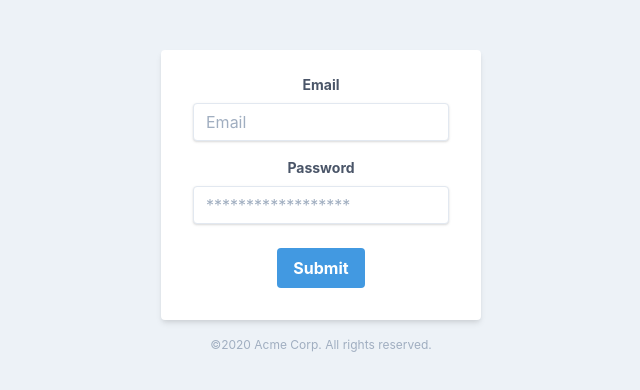
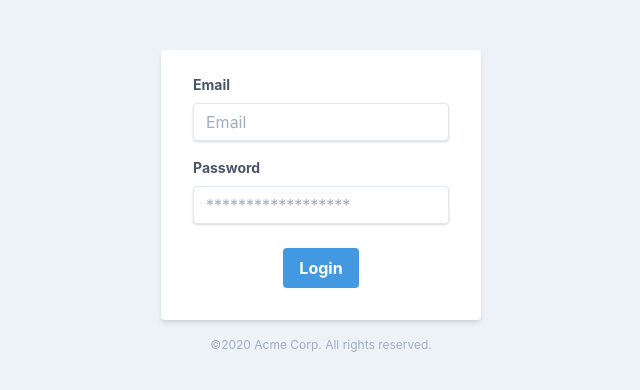
Before and after one commit to tranphucbol/random-english-fe, a React (Create React App) app in the folder random_english/: page / in a window 1280 px wide. Shown: the top 390 px of the page, without its empty margins (319-959 px from the left). Built offline with nearby package versions, Linux system fonts and the light colour scheme.

Commit message:
change some css

```diff
--- a/random_english/src/App.css
+++ b/random_english/src/App.css
@@ -1,6 +1,5 @@
 .App {
   height: 100vh !important;
-  text-align: center;
 }
 body{
   background-color:#edf2f7;
--- a/random_english/src/components/Login-Component.js
+++ b/random_english/src/components/Login-Component.js
@@ -42,7 +42,7 @@ const LoginForm = ()=>{
       </div>
       <div className="flex items-center justify-between" style={{justifyContent:"center"}}>
       <button className="bg-blue-500 hover:bg-blue-700 text-white font-bold py-2 px-4 rounded focus:outline-none focus:shadow-outline" type="submit">
-          Submit
+          Login
       </button>
       </div>
     </form>
```
Also changed, not shown: 1 other file (tests, documents, lock files or other folders).
